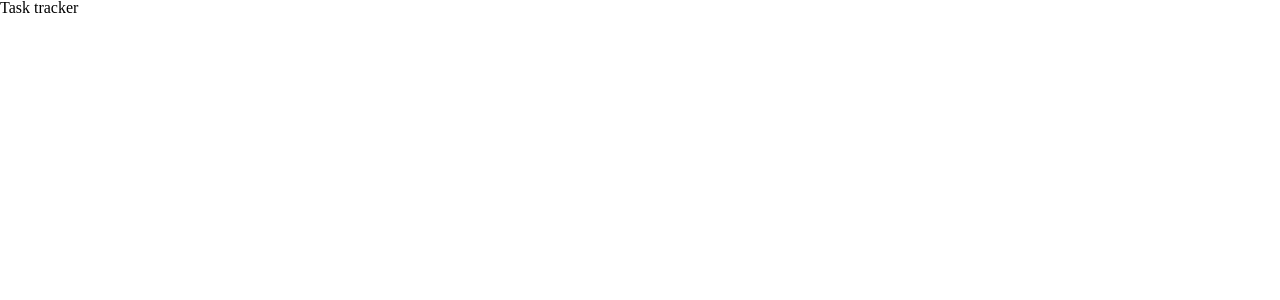
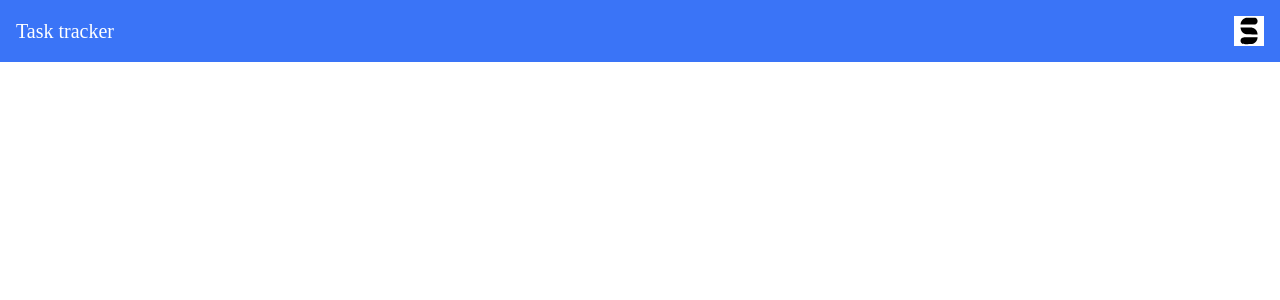
Before and after one commit to fs/itis-task-tracker-2023, a React (Create React App) app: page / in a window 1280 px wide. Shown: the top 300 px of the page. Built offline with nearby package versions, Linux system fonts and the light colour scheme; a web font is replaced by a local one.

Commit message:
add sticky header

```diff
--- a/src/App.jsx
+++ b/src/App.jsx
@@ -1,5 +1,7 @@
+import Header from "./components/Header/Header";
+
 const App = () => {
-  return <div>Task tracker</div>;
+  return <Header />;
 };
 
 export default App;
--- /dev/null
+++ b/src/components/Header/Header.jsx
@@ -0,0 +1,33 @@
+import styled from "styled-components";
+import logoIcon from "../../icons/stackers.svg";
+
+const Wrapper = styled.header`
+  display: flex;
+  justify-content: space-between;
+  align-items: center;
+
+  padding: 1rem;
+  background-color: #3a74f7;
+  color: white;
+  font-size: 20px;
+
+  position: sticky;
+  top: 0;
+`;
+
+const Logo = styled.img`
+  width: 30px;
+  height: 30px;
+  background-color: white;
+`;
+
+const Header = () => {
+  return (
+    <Wrapper>
+      Task tracker
+      <Logo src={logoIcon} alt="logo" />
+    </Wrapper>
+  );
+};
+
+export default Header;
```
Also changed, not shown: src/icons/stackers.svg (added).
